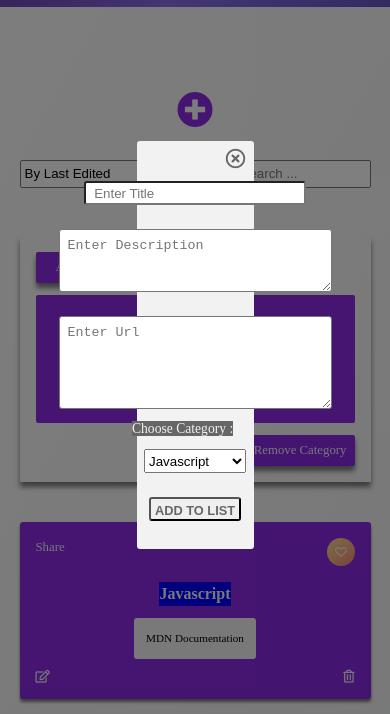
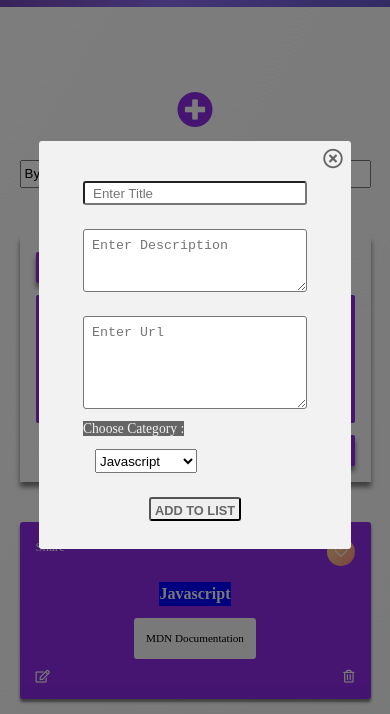
Before and after one commit to ChanMyaeOo/personal-links-collection, a website built with Parcel: page src/index.html in a window 390 px wide. Both pictures are taken after a click on the icon 195 px from the left and 202 px from the top of the page. Shown: the part 77-791 px from the top of the page. Built offline with nearby package versions, Linux system fonts and the light colour scheme.

Commit message:
finished link data add form responsive

```diff
--- a/src/index.html
+++ b/src/index.html
@@ -249,7 +249,7 @@
           placeholder="Enter Url"
         ></textarea>
 
-        <label for="link-category">
+        <label for="link-category" class="category-input">
           <span class="link-category">Choose Category : </span>
 
           <select
--- a/src/sass/components/_modal-addform.scss
+++ b/src/sass/components/_modal-addform.scss
@@ -19,6 +19,22 @@
     border-radius: 3px;
     position: relative;
 
+    @include respond(tab-land) {
+      width: 35%;
+    }
+
+    @include respond(tab-port) {
+      width: 50%;
+    }
+
+    @include respond(phone) {
+      width: 70%;
+    }
+
+    @include respond(small-phone) {
+      width: 80%;
+    }
+
     &__close {
       position: absolute;
       top: 1rem;
@@ -28,7 +44,7 @@
 
     .title-input {
       margin: 3rem 0 1.5rem 0;
-      min-width: 27.7rem;
+      width: 80%;
       height: 3rem;
       padding: 1rem;
       border-radius: 3px;
@@ -43,6 +59,7 @@
       margin: 1.5rem;
       padding: 1rem;
       border-radius: 3px;
+      width: 80%;
 
       &:focus {
         border: 1px solid $color-grey;
@@ -54,11 +71,16 @@
       margin: 1.5rem;
       padding: 1rem;
       border-radius: 3px;
+      width: 80%;
 
       &:focus {
         border: 1px solid $color-grey;
         outline: none;
       }
+    }
+
+    .category-input {
+      width: 80%;
     }
 
     .category-select {
```
